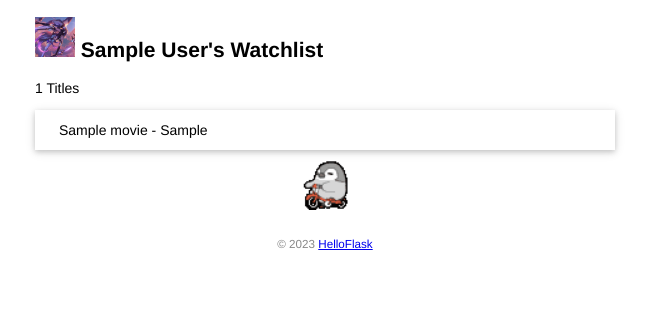
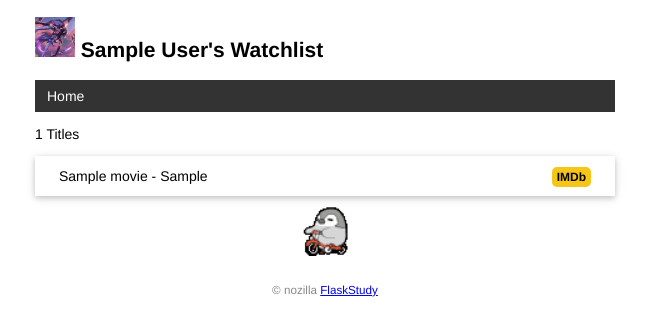
Before and after one commit to kalihoo/watchlist, a Flask app: page / in a window 1280 px wide. Shown: the top 336 px of the page, without its empty margins (315-964 px from the left). Run offline with Flask 3, Linux system fonts and the light colour scheme; tables that the repository leaves empty hold one stand-in row (values such as "Sample post").

Commit message:
Add base template and error template

```diff
--- a/app.py
+++ b/app.py
@@ -9,40 +9,27 @@ from flask_sqlalchemy import SQLAlchemy
 #实例化对象
 app = Flask(__name__)
 
-# 操作系统判断
-# WIN = sys.platform.startswith('win')
-# if WIN: #如果是windows系统，使用3个斜线
-#     prefix = 'sqlite:///'
-# else:   #否则使用四个斜线
-#     prefix = 'sqlite:////'
-# app.config['SQLAlCHEMY_DATABASE_URI'] = prefix + os.path.join(app.root_path,'data.db')
-
 app.config['SQLALCHEMY_DATABASE_URI'] = 'sqlite:////' + os.path.join(app.root_path, 'data.db')
 app.config['SQLALCHEMY_TRACK_MODIFICATIONS'] = False #关闭对模型修改的监控
 #在扩展类实例化前加载配置
 db = SQLAlchemy(app)
 
-#变量传值
-# name = 'nozilla'
-# movies = [
-#     {'title': 'My Neighbor Totoro', 'year': '1988'},
-#     {'title': 'Dead Poets Society', 'year': '1989'},
-#     {'title': 'A Perfect World', 'year': '1993'},
-#     {'title': 'Leon', 'year': '1994'},
-#     {'title': 'Mahjong', 'year': '1996'},
-#     {'title': 'Swallowtail Butterfly', 'year': '1996'},
-#     {'title': 'King of Comedy', 'year': '1999'},
-#     {'title': 'Devils on the Doorstep', 'year': '1999'},
-#     {'title': 'WALL-E', 'year': '2008'},
-#     {'title': 'The Pork of Music', 'year': '2012'},
-# ]
+#模版上下文处理函数
+@app.context_processor
+def inject_user(): #函数名可以随意更改
+    user = User.query.first()
+    return dict(user=user) #需要返回字典，等同于return{'user':user}
+
+#注册404处理函数
+@app.errorhandler(404)  # 传入要处理的错误代码
+def page_not_found(e):  # 接受异常对象作为参数
+    return render_template('404.html'), 404  # 返回模板和状态码
 
 #路由注册
 @app.route('/')
 def index():
-    user = User.query.first() #读取用户记录
     movies = Movie.query.all() #读取所有电影记录
-    return render_template('index.html',user=user,movies=movies)
+    return render_template('index.html',movies=movies)
 
 #建表操作
 class User(db.Model): #表名将会是 user（自动生成，小写处理）
--- a/static/style.css
+++ b/static/style.css
@@ -40,9 +40,47 @@ footer {
     background-color: #f8f9fa;
 }
 
-/* 龙猫图片 */
-.qie {
+/* 企鹅图片 */
+.penguin {
     display: block;
     margin: 0 auto;
     height: 50px;
 }
+
+nav ul {
+    list-style-type: none;
+    margin: 0;
+    padding: 0;
+    overflow: hidden;
+    background-color: #333;
+}
+
+nav li {
+    float: left;
+}
+
+nav li a {
+    display: block;
+    color: white;
+    text-align: center;
+    padding: 8px 12px;
+    text-decoration: none;
+}
+
+nav li a:hover {
+    background-color: #111;
+}
+
+.float-right {
+    float: right;
+}
+
+.imdb {
+    font-size: 12px;
+    font-weight: bold;
+    color: black;
+    text-decoration: none;
+    background: #F5C518;
+    border-radius: 5px;
+    padding: 3px 5px;
+}
--- /dev/null
+++ b/templates/base.html
@@ -0,0 +1,27 @@
+<!DOCTYPE html>
+<html lang="en">
+<head>
+    {% block head %}
+    <meta charset="utf-8">
+    <meta name="viewport" content="width=device-width, initial-scale=1.0">
+    <title>{{ user.name }}'s Watchlist</title>
+    <link rel="icon" href="{{ url_for('static', filename='akali.png') }}">
+    <link rel="stylesheet" href="{{ url_for('static', filename='style.css') }}" type="text/css">
+    {% endblock %}
+</head>
+<body>
+    <h2>
+        <img alt="Akali" class="akali" src="{{ url_for('static', filename='images/akali.png') }}">
+        {{ user.name }}'s Watchlist
+    </h2>
+    <nav>
+        <ul>
+            <li><a href="{{ url_for('index') }}">Home</a></li>
+        </ul>
+    </nav>
+    {% block content %}{% endblock %}
+    <footer>
+        <small>&copy; nozilla <a href="http://helloflask.com/book/3">FlaskStudy</a></small>
+    </footer>
+</body>
+</html>
--- a/templates/index.html
+++ b/templates/index.html
@@ -1,26 +1,15 @@
-<!DOCTYPE html>
-<html lang="en">
-<head>
-    <meta charset="utf-8">
-    <title>{{ user.name }}'s Watchlist</title>
-    <link rel="icon" href="{{ url_for('static',filename='images/akali.png') }}">
-    <link rel="stylesheet" href="{{ url_for('static', filename='style.css') }}" type="text/css">
-</head>
-<body>
-    <h2>
-    <img alt="Akali" class="akali" src="{{ url_for('static', filename='images/akali.png') }}">
-    {{ user.name }}'s Watchlist
-    </h2>
-    {# 使用 length 过滤器获取 movies 变量的长度 #}
-    <p>{{ movies|length }} Titles</p>
-    <ul class="movie-list">
-        {% for movie in movies %}  {# 迭代 movies 变量 #}
-        <li>{{ movie.title }} - {{ movie.year }}</li>  {# 等同于 movie['title'] #}
-        {% endfor %}  {# 使用 endfor 标签结束 for 语句 #}
-    </ul>
-    <img alt="qie" class="qie" src="{{ url_for('static', filename='images/qie.gif') }}">
-    <footer>
-        <small>&copy; 2023 <a href="http://helloflask.com/book/3">HelloFlask</a></small>
-    </footer>
-</body>
-</html>
+{% extends 'base.html' %}
+
+{% block content %}
+<p>{{ movies|length }} Titles</p>
+<ul class="movie-list">
+    {% for movie in movies %}
+    <li>{{ movie.title }} - {{ movie.year }}
+        <span class="float-right">
+            <a class="imdb" href="https://www.imdb.com/find?q={{ movie.title }}" target="_blank" title="Find this movie on IMDb">IMDb</a>
+        </span>
+    </li>
+    {% endfor %}
+</ul>
+<img alt="penguin" class="penguin" src="{{ url_for('static', filename='images/penguin.gif') }}" title="penguin">
+{% endblock %}
```
Also changed, not shown: templates/404.html (added, +12 -0 lines), static/images/penguin.gif (renamed from static/images/qie.gif), 1 other file.
